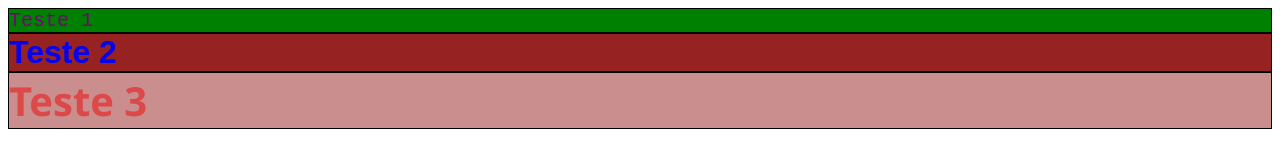
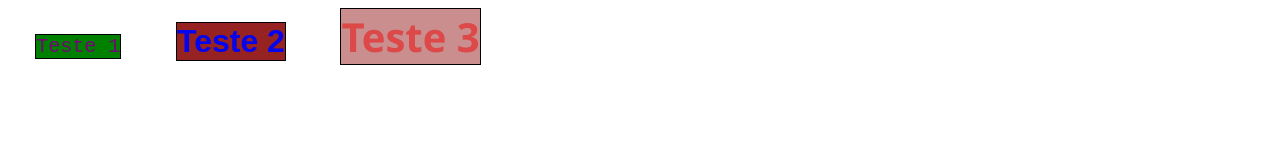
Before and after one commit to LinnRoseColored/hiring-coders, a plain HTML site: page Módulo extra CSS/index.html in a window 1280 px wide. Drawn offline with Linux system fonts and the light colour scheme.

Commit message:
fazendo aulas do módulo CSS

```diff
--- a/Módulo extra CSS/index.html
+++ b/Módulo extra CSS/index.html
@@ -1,41 +1,60 @@
 <!DOCTYPE html>
 <html lang="en">
+
 <head>
     <meta charset="UTF-8">
     <meta name="viewport" content="width=device-width, initial-scale=1.0">
     <title>Módulo Extra CSS</title>
 
     <style>
-        div {border: 1px solid black;}
-   .my-div1{
+        <div {
+            border: 1px solid black;
+        }
+
+        .my-div1 {
             color: rgb(117, 5, 117);
             font-weight: 100;
             background-color: green;
-       font-family:'Courier New', Courier, monospace;
+            font-family: 'Courier New', Courier, monospace;
             font-size: 20px;
+            border: 1px solid black;
+
         }
-   .my-div2{
+
+        .my-div2 {
             color: rgb(4, 4, 238);
             font-weight: bold;
-       background-color: rgb(150,34,34);
+            background-color: rgb(150, 34, 34);
             font-family: Arial, Helvetica, sans-serif;
             font-size: xx-large;
+            border: 1px solid black;
+
 
         }
-   .my-div3{
-       color: rgba(240, 2, 2 , 0.5);
+
+        .my-div3 {
+            color: rgba(240, 2, 2, 0.5);
             font-weight: 900;
-       background-color: rgba(150,30,30,0.5);
+            background-color: rgba(150, 30, 30, 0.5);
             font-family: 'Segoe UI', Tahoma, Geneva, Verdana, sans-serif;
             font-size: 40px;
+            border: 1px solid black;
 
         }
+
+        .flex-div {
+            display: flex;
+            width: 500px;
+            height: 500px;
+            align-items: baseline;
+            justify-content: space-around;
+        }
     </style>
-
 </head>
 
 
 <body>
+    <div class="flex-div">
         <div class="my-div1">
             Teste 1
         </div>
@@ -46,5 +65,11 @@
             Teste 3
         </div>
 
+    </div>
+
+
+
+
 </body>
+
 </html>
```
Also changed, not shown: Módulo extra HTML/index.html (+1 -1 lines). Lines whose indentation alone changed are shown as unchanged.
